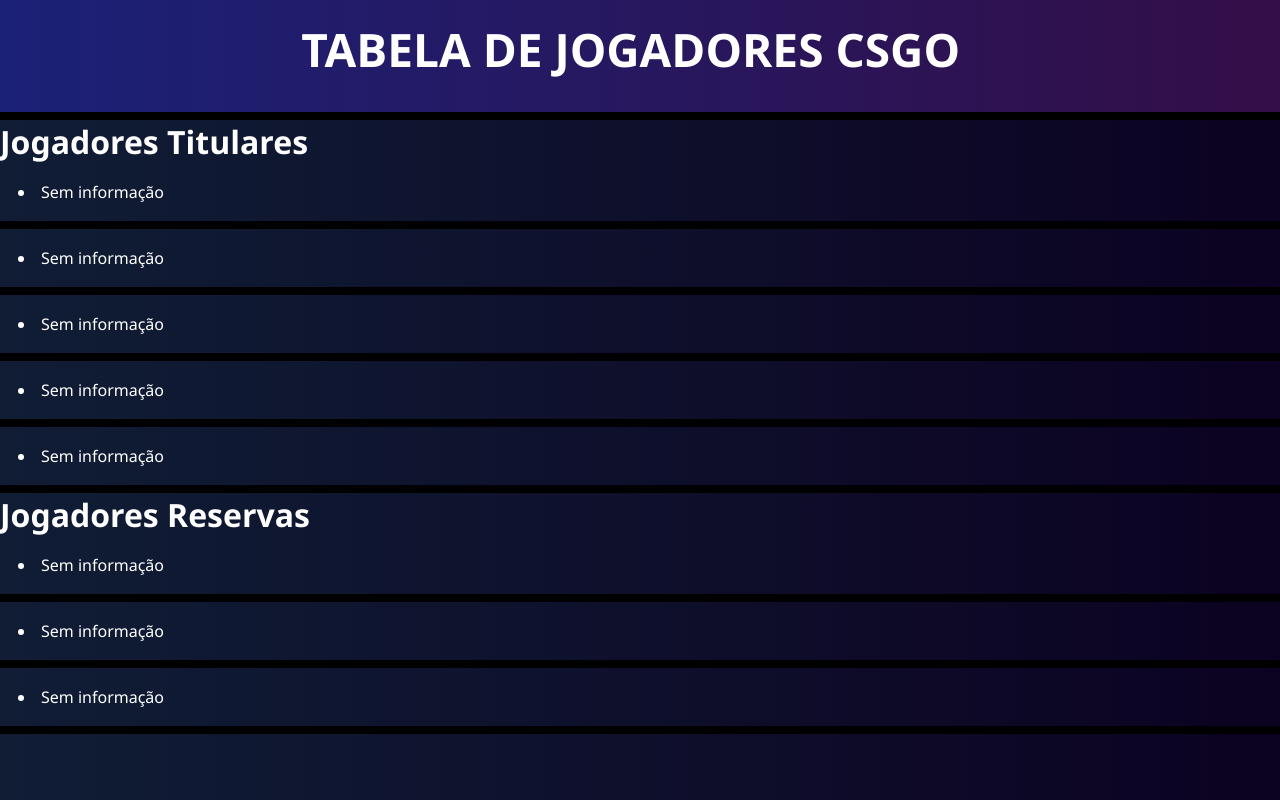
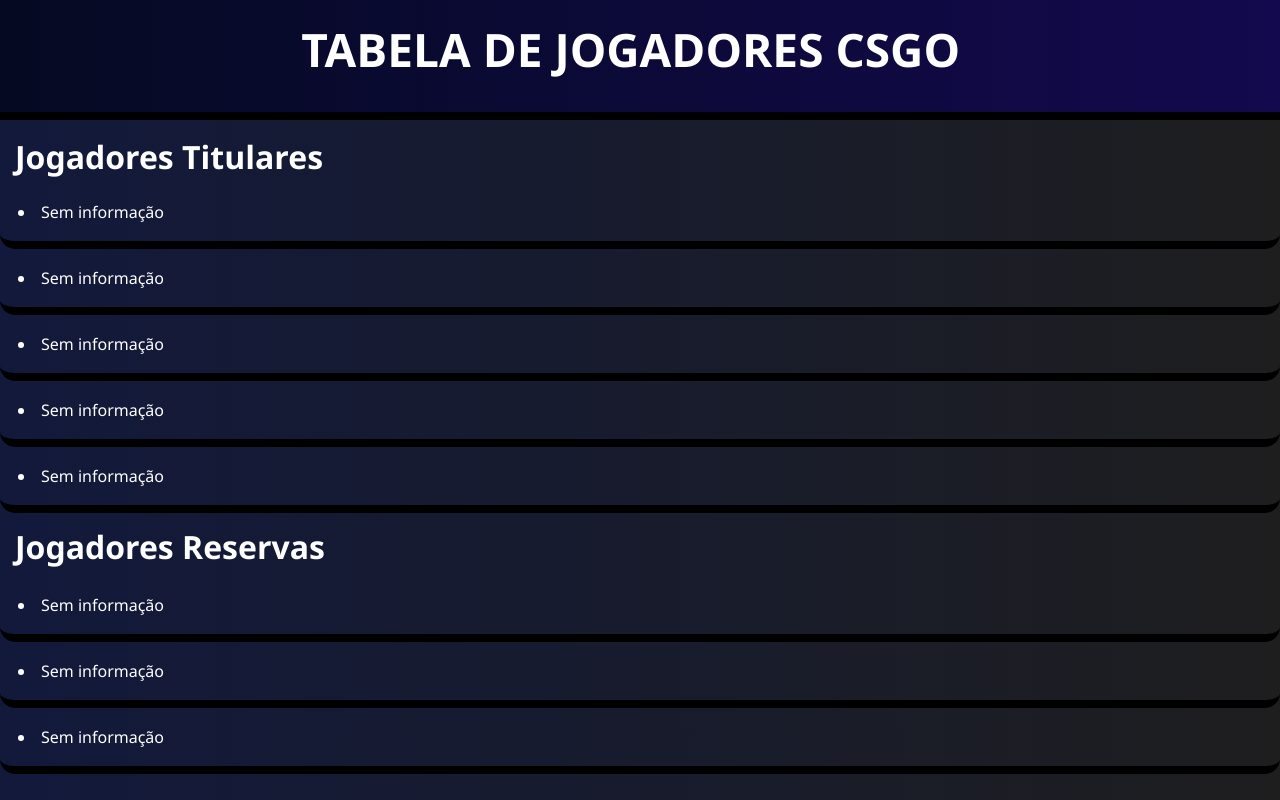
Before and after one commit to EduardoKaua/Campeonato, a React (Create React App) app in the folder my-app/: page / in a window 1280 px wide. Built offline with nearby package versions, Linux system fonts and the light colour scheme.

Commit message:
Jogadores csgo

```diff
--- a/my-app/src/cs.css
+++ b/my-app/src/cs.css
@@ -8,12 +8,12 @@
   body {
     background-image: linear-gradient(
       to right,
-      rgb(16, 29, 53),
-      rgb(12, 2, 34)
+      rgb(18, 25, 59),
+      rgb(30, 30, 31)
     );
   }
   .cabeçalho {
-    background-image: linear-gradient(to right, rgb(27, 33, 119), rgb(51, 14, 71));
+    background-image: linear-gradient(to right, rgb(5, 10, 34), rgb(19, 9, 78));
     width: 100%;
     height: 120px;
     display: flex;
@@ -35,20 +35,30 @@
 
   li {
     border-bottom: solid 8px black;
+    border-radius: 15px;
     padding: 18px;
   }
  .Reservas {
+  position: relative;
+  top: 32px;
+  padding-left: 15px;
 
 
   }
-  .Titulares {
+  .Titular {
+    position: relative;
+    top: 15px;
+    padding-left: 15px;
+
 
   }
-  .principal {
-    position: absolute;
-    bottom: 100px;
-  }
-  .nprincipal {
-    position: absolute;
 
-  }
+
+ .um {
+  position: relative;
+  top: 20px;
+ }
+ .dois {
+  position: relative;
+  top:  40px;
+ }
--- a/my-app/src/cs.js
+++ b/my-app/src/cs.js
@@ -14,24 +14,21 @@
        <div className="Titular">
        <h1>Jogadores Titulares</h1>
        </div>
-        <div className="Principal">
-       <li>Sem informação</li>
-       <li>Sem informação</li>
-       <li>Sem informação</li>
-       <li>Sem informação</li>
-       <li>Sem informação</li>
-         </div>
+       <li className="um">Sem informação</li>
+       <li className="um">Sem informação</li>
+       <li className="um">Sem informação</li>
+       <li className="um">Sem informação</li>
+       <li className="um">Sem informação</li>
 
        <div className="Reservas">
        <h1>Jogadores Reservas</h1>
        </div>
-      <div className="Nprincipal">
 
-       <li>Sem informação</li>
-       <li>Sem informação</li>
-       <li>Sem informação</li>
 
-       </div>
+       <li className="dois">Sem informação</li>
+       <li className="dois">Sem informação</li>
+       <li className="dois">Sem informação</li>
+
        </div>
       </body>
     );
--- a/my-app/src/pages/Feed.css
+++ b/my-app/src/pages/Feed.css
@@ -5,17 +5,16 @@
     font-family: "Segoe UI", Tahoma, Geneva, Verdana, sans-serif;
   }
 
-  body {
-    background-image: linear-gradient(
-      to right,
-      rgb(35, 26, 44),
-      rgb(71, 33, 33),
-      rgb(35, 26, 44)
-    );
-  }
 
-  .cabeçalho {
-    background-image: linear-gradient(to right, rgb(32, 31, 31), rgb(82, 78, 78));
+    body {
+      background-image: linear-gradient(
+        to right,
+        rgb(16, 29, 53),
+        rgb(12, 2, 34)
+      );
+    }
+    .cabeçalho {
+      background-image: linear-gradient(to right, rgb(27, 33, 119), rgb(51, 14, 71));
     width: 100%;
     height: 120px;
     display: flex;
```
